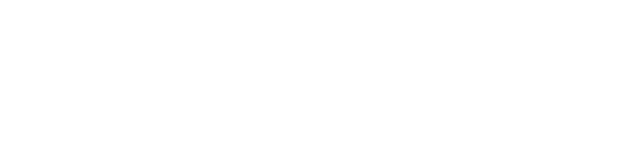
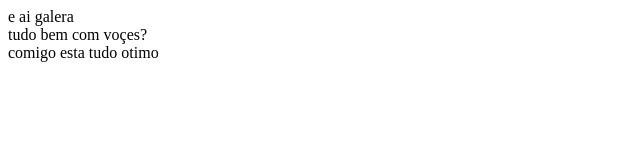
Before and after one commit to Neguin05/Atividade-2-Web1, a plain HTML site: page index.html in a window 1280 px wide. Shown: the whole page, without its empty margins (0-640 px from the left). Drawn offline with Linux system fonts and the light colour scheme.

Commit message:
Update index.html

```diff
--- a/index.html
+++ b/index.html
@@ -6,9 +6,9 @@
 
     <body>
         <main>
-            <section> </section>
-            <section> </section>
-            <aside> </aside>
+            <section>e ai galera </section>
+            <section>tudo bem com voçes? </section>
+            <aside>comigo esta tudo otimo </aside>
         </main>
     </body>
 </html>
```
